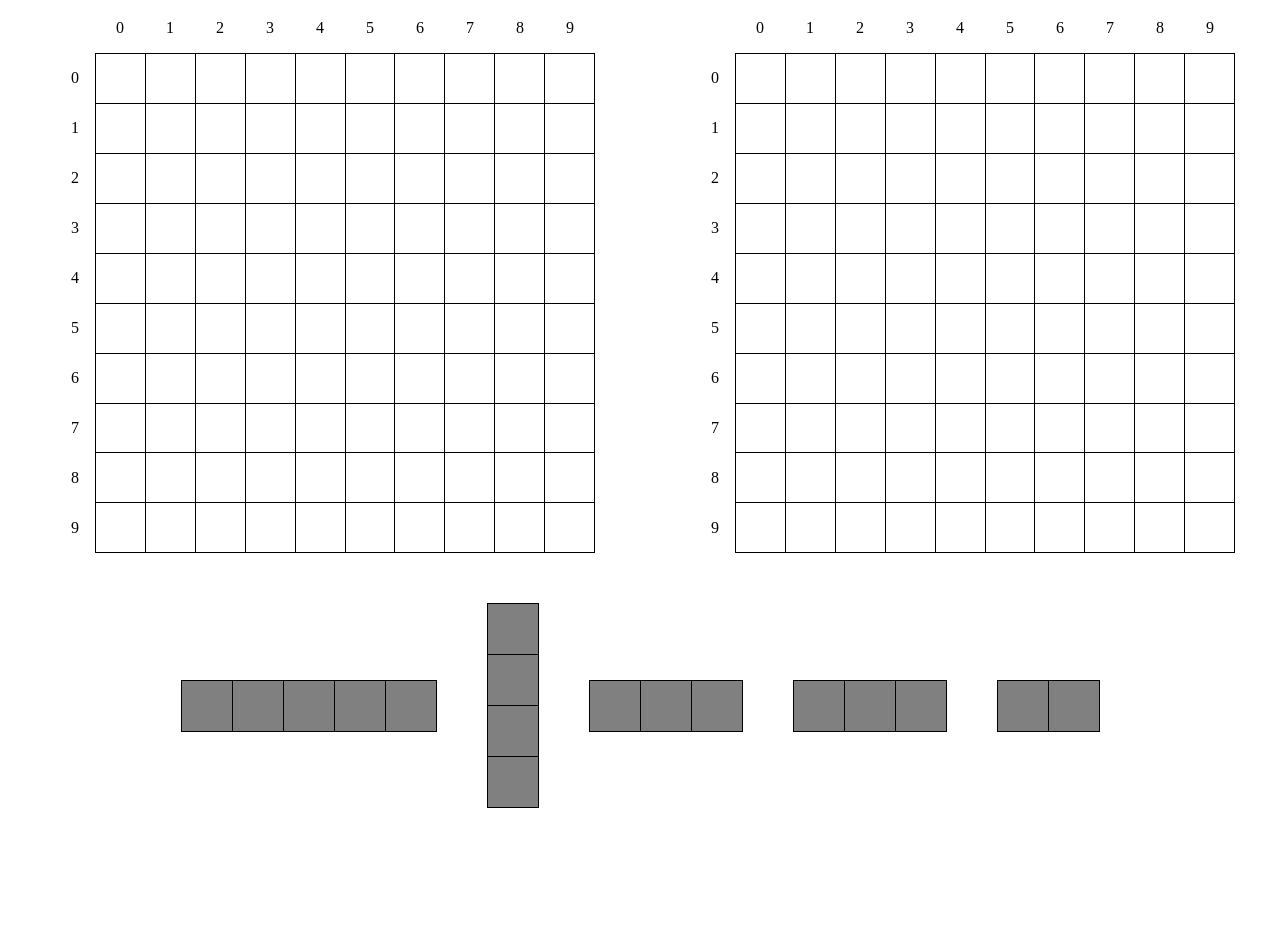
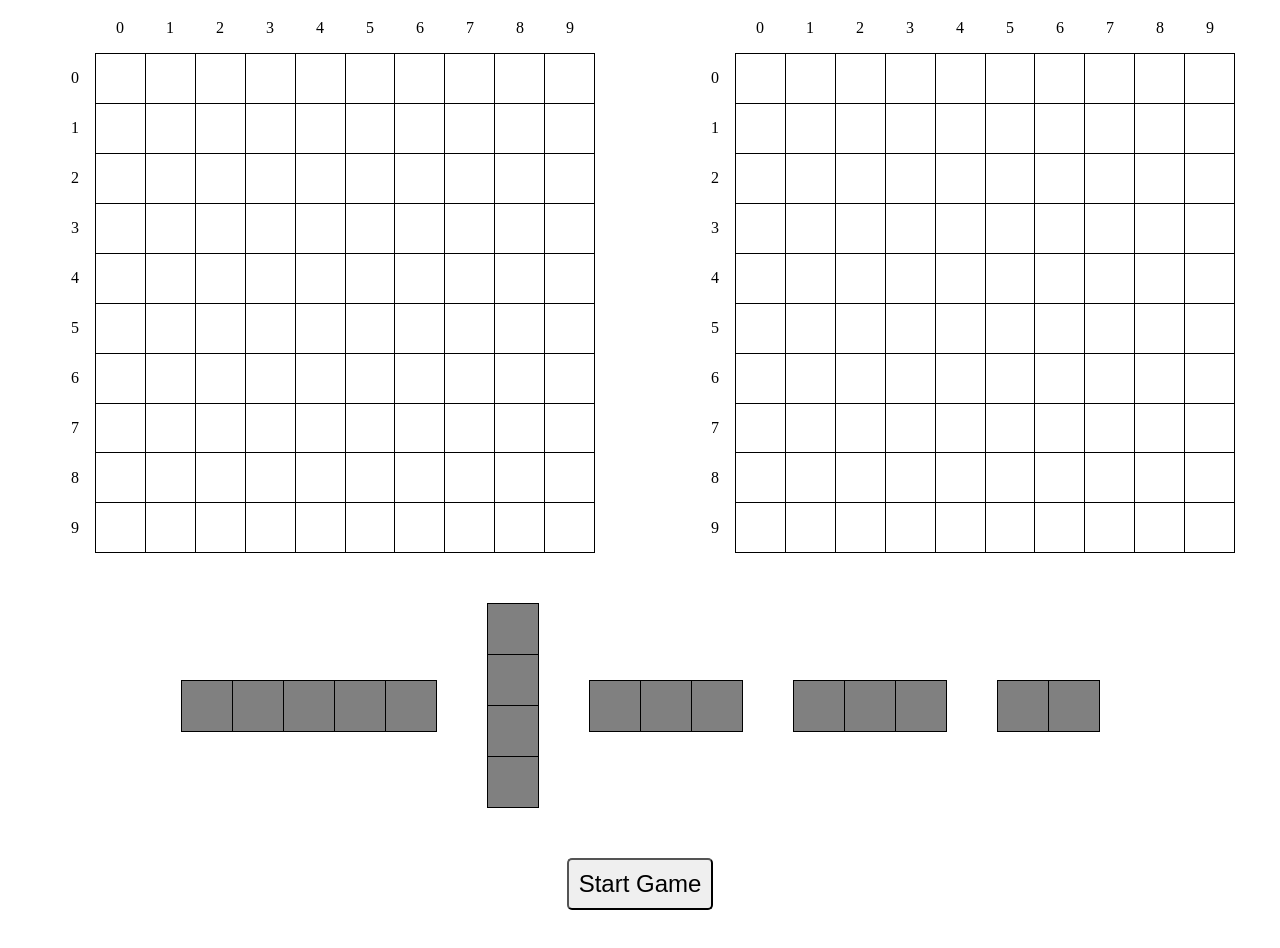
Before and after one commit to CCeph/battleships, a website built with webpack: page dist/index.html in a window 1280 px wide. Shown: the part 236-1184 px from the top of the page. Before the commit the page ends 1094 px from the top, so only its background shows below. Built offline with Linux system fonts and the light colour scheme.

Commit message:
Add a start game button

```diff
--- a/src/style.css
+++ b/src/style.css
@@ -211,3 +211,11 @@ body {
   color: black;
   background-color: silver;
 }
+
+.start-game-button {
+  display: block;
+  margin: 50px auto;
+  padding: 10px;
+  border-radius: 5px;
+  font-size: 1.5rem;
+}
```
Also changed, not shown: dist/index.html, dist/main.js.
